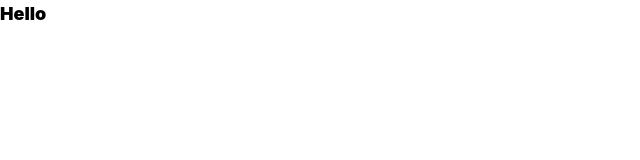
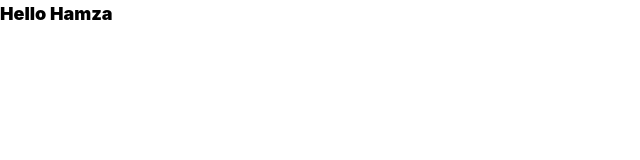
Before and after one commit to hamza2912/library, a React (Create React App) app in the folder my-app/: page / in a window 1280 px wide. Shown: the top 160 px of the page, without its empty margins (0-640 px from the left). Built offline with nearby package versions, Linux system fonts and the light colour scheme.

Commit message:
first commit

```diff
--- a/my-app/src/pages/home.js
+++ b/my-app/src/pages/home.js
@@ -2,7 +2,7 @@ function Home() {
     return (
 
       <div>
-          <p className='text-lg font-black'>Hello</p>
+          <p className='text-lg font-black'>Hello Hamza</p>
       </div>
 
     );
```
